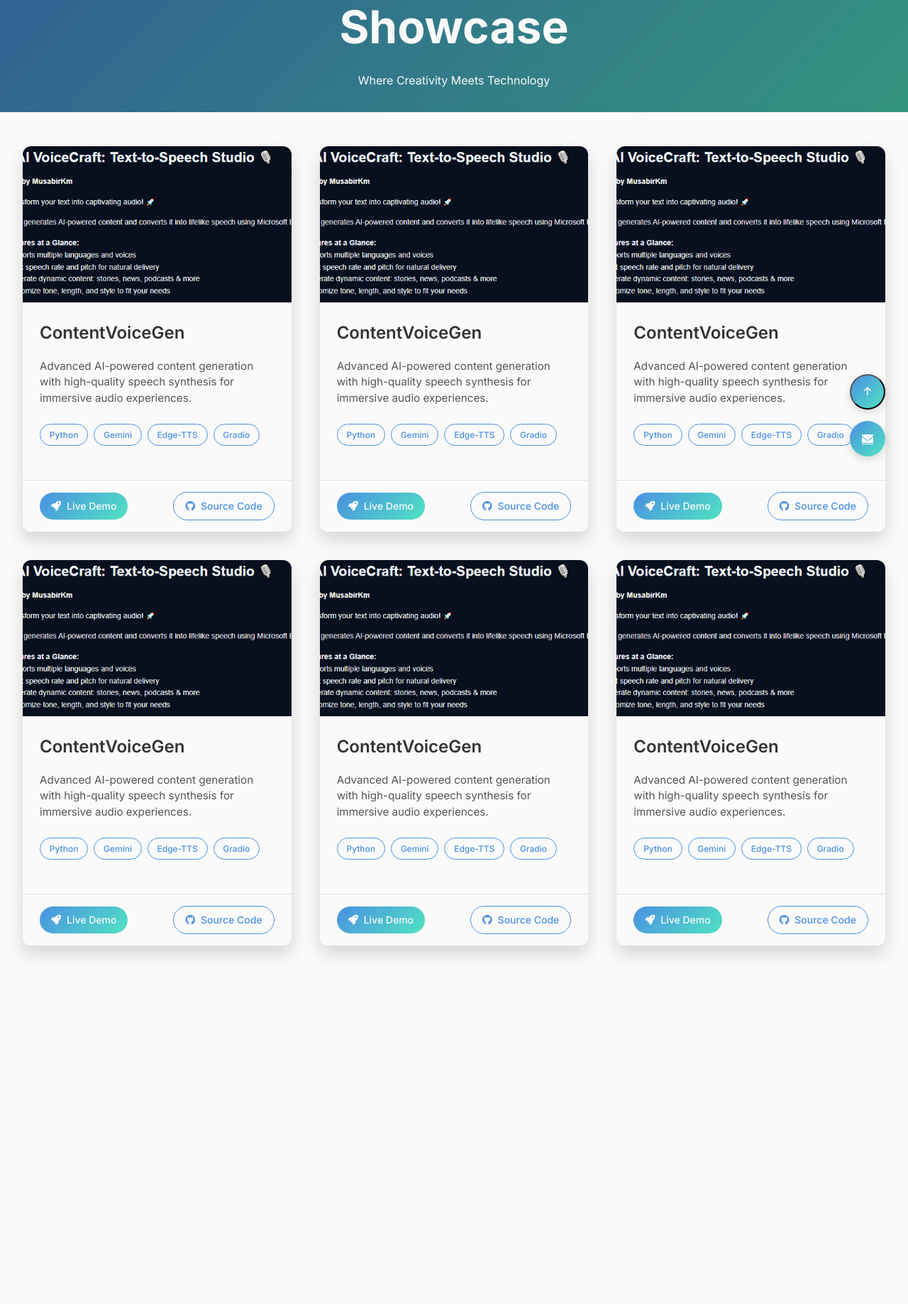
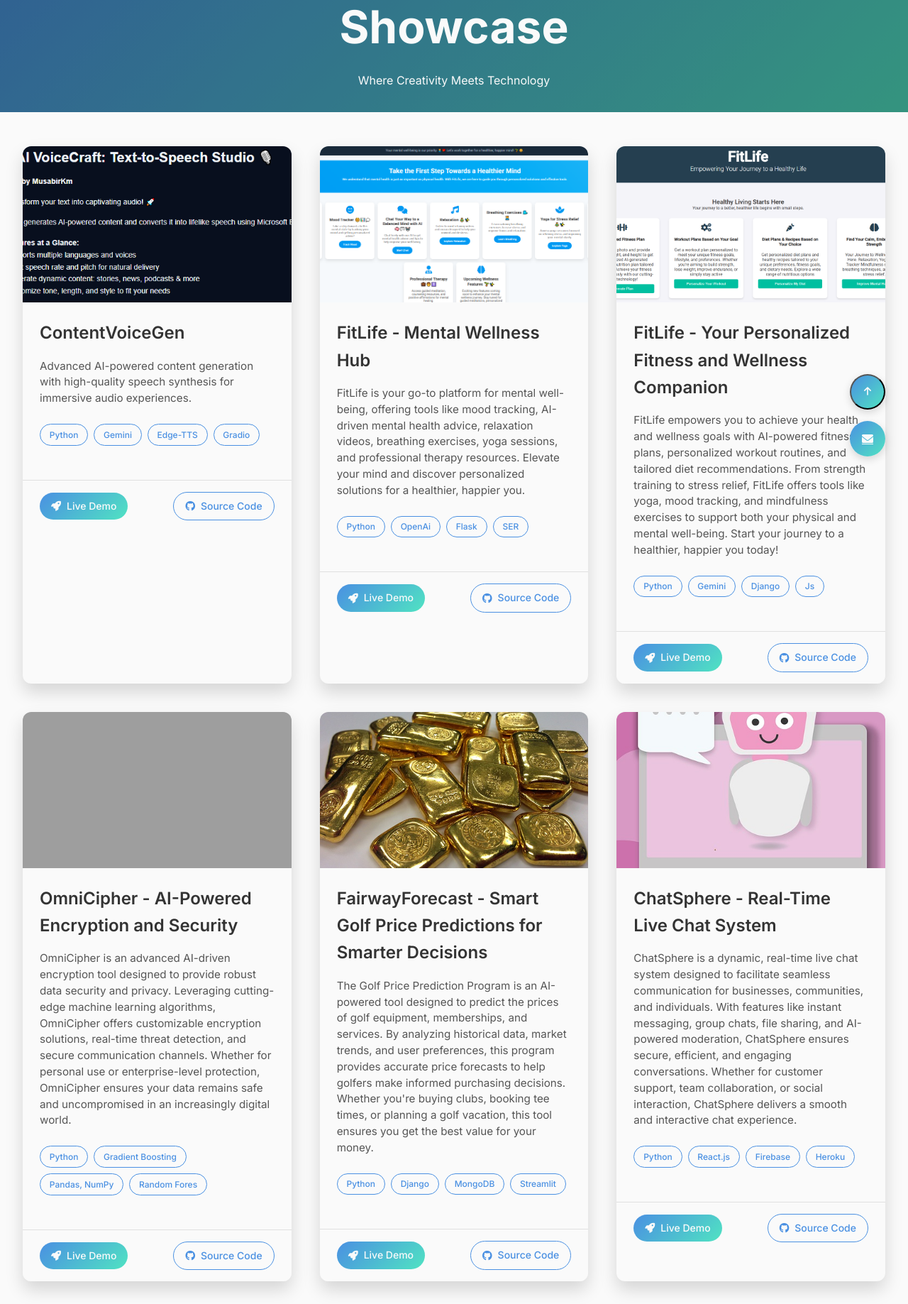
Before and after one commit to musabbirkm/OmniCipher, a Django app: template templates/project.html in a window 1280 px wide. Shown: the part 125-1962 px from the top of the page at 71% size. Before the commit the page ends 1474 px from the top, so only its background shows below. Run offline with Django 3.2, Linux system fonts and the light colour scheme; the template is opened without the code that fills it, so the values that code supplies are empty; grey boxes are pictures that could not be loaded.

Commit message:
added project

```diff
--- a/templates/project.html
+++ b/templates/project.html
@@ -342,28 +342,28 @@
       <!-- procect 2 -->
       <article class="project-card">
         <div class="card-header">
-          <img src="{% static 'project1.PNG' %}" alt="AI Project" class="project-image" />
+          <img src="{% static 'relaxation.PNG' %}" alt="AI Project" class="project-image" />
         </div>
         <div class="card-body">
-          <h3 class="project-title">ContentVoiceGen</h3>
+          <h3 class="project-title">FitLife - Mental Wellness Hub</h3>
           <p class="project-description">
-            Advanced AI-powered content generation with high-quality speech synthesis for immersive audio experiences.
+            FitLife is your go-to platform for mental well-being, offering tools like mood tracking, AI-driven mental health advice, relaxation videos, breathing exercises, yoga sessions, and professional therapy resources. Elevate your mind and discover personalized solutions for a healthier, happier you.
           </p>
           <div class="tech-stack">
             <span class="tech-item">Python</span>
-            <span class="tech-item">Gemini</span>
-            <span class="tech-item">Edge-TTS</span>
-            <span class="tech-item">Gradio</span>
+            <span class="tech-item">OpenAi</span>
+            <span class="tech-item">Flask</span>
+            <span class="tech-item">SER</span>
           </div>
         </div>
         <div class="card-footer">
-          <a href="https://huggingface.co/spaces/Musabbirkm/ContentVoiceGen"
+          <a href="https://huggingface.co/spaces/Musabbirkm"
              class="project-link demo-link"
              target="_blank" rel="noopener">
             <i class="fas fa-rocket"></i>
             Live Demo
           </a>
-          <a href="https://github.com/musabbirkm/ContentVoiceGen"
+          <a href="https://github.com/musabbirkm"
              class="project-link code-link"
              target="_blank" rel="noopener">
             <i class="fab fa-github"></i>
@@ -374,28 +374,27 @@
 
       <article class="project-card">
         <div class="card-header">
-          <img src="{% static 'project1.PNG' %}" alt="AI Project" class="project-image" />
+          <img src="{% static 'project2.PNG' %}" alt="AI Project" class="project-image" />
         </div>
         <div class="card-body">
-          <h3 class="project-title">ContentVoiceGen</h3>
+          <h3 class="project-title">FitLife - Your Personalized Fitness and Wellness Companion</h3>
           <p class="project-description">
-            Advanced AI-powered content generation with high-quality speech synthesis for immersive audio experiences.
-          </p>
+            FitLife empowers you to achieve your health and wellness goals with AI-powered fitness plans, personalized workout routines, and tailored diet recommendations. From strength training to stress relief, FitLife offers tools like yoga, mood tracking, and mindfulness exercises to support both your physical and mental well-being. Start your journey to a healthier, happier you today!</p>
           <div class="tech-stack">
             <span class="tech-item">Python</span>
             <span class="tech-item">Gemini</span>
-            <span class="tech-item">Edge-TTS</span>
-            <span class="tech-item">Gradio</span>
+            <span class="tech-item">Django</span>
+            <span class="tech-item">Js</span>
           </div>
         </div>
         <div class="card-footer">
-          <a href="https://huggingface.co/spaces/Musabbirkm/ContentVoiceGen"
+          <a href="https://huggingface.co/spaces/Musabbirkm"
              class="project-link demo-link"
              target="_blank" rel="noopener">
             <i class="fas fa-rocket"></i>
             Live Demo
           </a>
-          <a href="https://github.com/musabbirkm/ContentVoiceGen"
+          <a href="https://github.com/musabbirkm"
              class="project-link code-link"
              target="_blank" rel="noopener">
             <i class="fab fa-github"></i>
@@ -406,28 +405,27 @@
 
         <article class="project-card">
         <div class="card-header">
-          <img src="{% static 'project1.PNG' %}" alt="AI Project" class="project-image" />
+          <img src="{% static 'logo3.PNg.PNG' %}" alt="AI Project" class="project-image" />
         </div>
         <div class="card-body">
-          <h3 class="project-title">ContentVoiceGen</h3>
+          <h3 class="project-title">OmniCipher - AI-Powered Encryption and Security</h3>
           <p class="project-description">
-            Advanced AI-powered content generation with high-quality speech synthesis for immersive audio experiences.
-          </p>
+            OmniCipher is an advanced AI-driven encryption tool designed to provide robust data security and privacy. Leveraging cutting-edge machine learning algorithms, OmniCipher offers customizable encryption solutions, real-time threat detection, and secure communication channels. Whether for personal use or enterprise-level protection, OmniCipher ensures your data remains safe and uncompromised in an increasingly digital world.  </p>
           <div class="tech-stack">
             <span class="tech-item">Python</span>
-            <span class="tech-item">Gemini</span>
-            <span class="tech-item">Edge-TTS</span>
-            <span class="tech-item">Gradio</span>
+            <span class="tech-item">Gradient Boosting</span>
+            <span class="tech-item"> Pandas, NumPy</span>
+            <span class="tech-item">Random Fores</span>
           </div>
         </div>
         <div class="card-footer">
-          <a href="https://huggingface.co/spaces/Musabbirkm/ContentVoiceGen"
+          <a href="https://huggingface.co/spaces/Musabbirkm"
              class="project-link demo-link"
              target="_blank" rel="noopener">
             <i class="fas fa-rocket"></i>
             Live Demo
           </a>
-          <a href="https://github.com/musabbirkm/ContentVoiceGen"
+          <a href="https://github.com/musabbirkm"
              class="project-link code-link"
              target="_blank" rel="noopener">
             <i class="fab fa-github"></i>
@@ -438,28 +436,27 @@
 
       <article class="project-card">
         <div class="card-header">
-          <img src="{% static 'project1.PNG' %}" alt="AI Project" class="project-image" />
+          <img src="{% static 'gold.jpg' %}" alt="AI Project" class="project-image" />
         </div>
         <div class="card-body">
-          <h3 class="project-title">ContentVoiceGen</h3>
+          <h3 class="project-title"> FairwayForecast - Smart Golf Price Predictions for Smarter Decisions</h3>
           <p class="project-description">
-            Advanced AI-powered content generation with high-quality speech synthesis for immersive audio experiences.
-          </p>
+            The Golf Price Prediction Program is an AI-powered tool designed to predict the prices of golf equipment, memberships, and services. By analyzing historical data, market trends, and user preferences, this program provides accurate price forecasts to help golfers make informed purchasing decisions. Whether you're buying clubs, booking tee times, or planning a golf vacation, this tool ensures you get the best value for your money. </p>
           <div class="tech-stack">
             <span class="tech-item">Python</span>
-            <span class="tech-item">Gemini</span>
-            <span class="tech-item">Edge-TTS</span>
-            <span class="tech-item">Gradio</span>
+            <span class="tech-item">Django</span>
+            <span class="tech-item">MongoDB</span>
+            <span class="tech-item">Streamlit</span>
           </div>
         </div>
         <div class="card-footer">
-          <a href="https://huggingface.co/spaces/Musabbirkm/ContentVoiceGen"
+          <a href="https://huggingface.co/spaces/Musabbirkm"
              class="project-link demo-link"
              target="_blank" rel="noopener">
             <i class="fas fa-rocket"></i>
             Live Demo
           </a>
-          <a href="https://github.com/musabbirkm/ContentVoiceGen"
+          <a href="https://github.com/musabbirkm"
              class="project-link code-link"
              target="_blank" rel="noopener">
             <i class="fab fa-github"></i>
@@ -470,28 +467,27 @@
 
       <article class="project-card">
         <div class="card-header">
-          <img src="{% static 'project1.PNG' %}" alt="AI Project" class="project-image" />
+          <img src="{% static 'chat.jpg' %}" alt="AI Project" class="project-image" />
         </div>
         <div class="card-body">
-          <h3 class="project-title">ContentVoiceGen</h3>
+          <h3 class="project-title">ChatSphere - Real-Time Live Chat System</h3>
           <p class="project-description">
-            Advanced AI-powered content generation with high-quality speech synthesis for immersive audio experiences.
-          </p>
+           ChatSphere is a dynamic, real-time live chat system designed to facilitate seamless communication for businesses, communities, and individuals. With features like instant messaging, group chats, file sharing, and AI-powered moderation, ChatSphere ensures secure, efficient, and engaging conversations. Whether for customer support, team collaboration, or social interaction, ChatSphere delivers a smooth and interactive chat experience.</p>
           <div class="tech-stack">
             <span class="tech-item">Python</span>
-            <span class="tech-item">Gemini</span>
-            <span class="tech-item">Edge-TTS</span>
-            <span class="tech-item">Gradio</span>
+            <span class="tech-item">React.js</span>
+            <span class="tech-item">Firebase</span>
+            <span class="tech-item">Heroku</span>
           </div>
         </div>
         <div class="card-footer">
-          <a href="https://huggingface.co/spaces/Musabbirkm/ContentVoiceGen"
+          <a href="https://huggingface.co/spaces/Musabbirkm"
              class="project-link demo-link"
              target="_blank" rel="noopener">
             <i class="fas fa-rocket"></i>
             Live Demo
           </a>
-          <a href="https://github.com/musabbirkm/ContentVoiceGen"
+          <a href="https://github.com/musabbirkm"
              class="project-link code-link"
              target="_blank" rel="noopener">
             <i class="fab fa-github"></i>
```
Also changed, not shown: static/FitNessGuru.PNG (added), static/chat.jpg (added), static/gold.jpg (added), static/relaxation.PNG (added).
